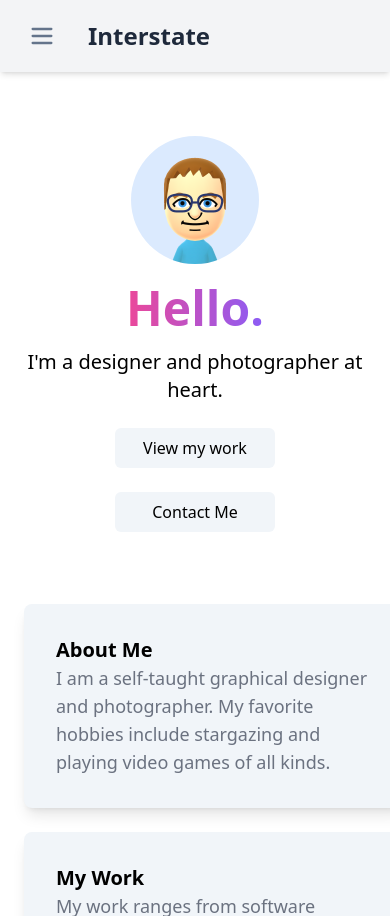
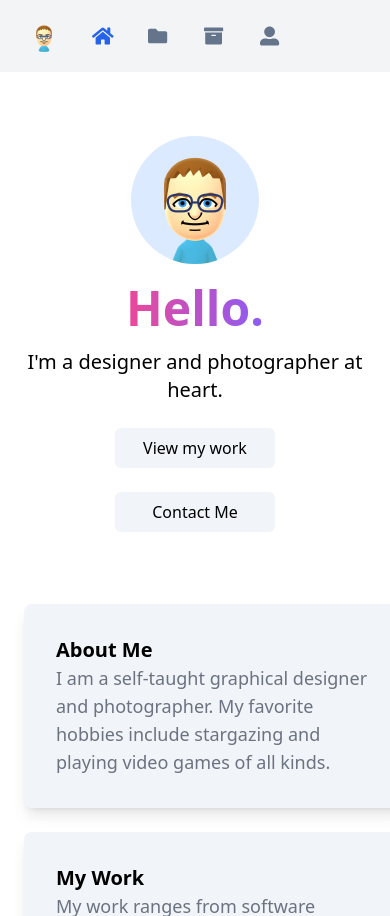
Before and after one commit to Korfi8267/Interstate, a Vue app: page / in a window 390 px wide. Built offline with nearby package versions, Linux system fonts and the light colour scheme.

Commit message:
add functional mobile navbar

```diff
--- a/src/components/NavHeader.vue
+++ b/src/components/NavHeader.vue
@@ -1,24 +1,92 @@
 <template>
-<nav class="bg-gray-100 dark:bg-slate-800 shadow-md sticky top-0">
+<nav class="bg-gray-100 dark:bg-slate-800 sticky top-0">
   <div class="max-w-7xl mx-auto px-2">
     <div class="justify-left items-center p-5 gap-8 flex flex-row">
-      <button type="button" class="sm:hidden items-center justify-center rounded-md transition ease-in-out delay-50 hover:scale-105 text-slate-500 hover:text-gray-900 dark:hover:text-blue-200 focus:outline-none focus:ring-2 focus:ring-inset focus:ring-white" aria-controls="mobile-menu" aria-expanded="false">
-        <span class="sr-only">Open Main Menu</span>
-        <svg class="block h-7 w-7" xmlns="http://www.w3.org/2000/svg" fill="none" viewBox="0 0 24 24" stroke-width="2" stroke="currentColor" aria-hidden="true">
-          <path stroke-linecap="round" stroke-linejoin="round" d="M4 6h16M4 12h16M4 18h16" />
-        </svg>
-        <svg class="hidden h-7 w-7" xmlns="http://www.w3.org/2000/svg" fill="none" viewBox="0 0 24 24" stroke-width="2" stroke="currentColor" aria-hidden="true">
-          <path stroke-linecap="round" stroke-linejoin="round" d="M6 18L18 6M6 6l12 12" />
-        </svg>
-      </button>
-      <img class="hidden sm:block rounded-full w-8 h-8" src="../assets/mii2.png" />
-      <a class="font-semibold text-2xl text-slate-800 dark:text-white">Interstate</a>
+      <img class="rounded-full w-8 h-8" src="../assets/mii2.png" />
+      <a class="hidden sm:block font-semibold text-2xl text-slate-800 dark:text-white">Interstate</a>
+
+        <!-- Mobile NavBar Buttons -->
+
+
+        <!-- Home -->
+        <button class="sm:hidden transition ease-in-out delay-50 hover:scale-105">
+          <!-- Inactive -->
+          <a v-show="$route.name!=='Home'" class="text-slate-500 hover:text-gray-900 dark:hover:text-blue-200"><router-link to="/">
+            <svg xmlns="http://www.w3.org/2000/svg" viewBox="0 0 640 512" class="w-6 h-6">
+              <path fill="currentColor" d="M280.37 148.26L96 300.11V464a16 16 0 0 0 16 16l112.06-.29a16 16 0 0 0 15.92-16V368a16 16 0 0 1 16-16h64a16 16 0 0 1 16 16v95.64a16 16 0 0 0 16 16.05L464 480a16 16 0 0 0 16-16V300L295.67 148.26a12.19 12.19 0 0 0-15.3 0zM571.6 251.47L488 182.56V44.05a12 12 0 0 0-12-12h-56a12 12 0 0 0-12 12v72.61L318.47 43a48 48 0 0 0-61 0L4.34 251.47a12 12 0 0 0-1.6 16.9l25.5 31A12 12 0 0 0 45.15 301l235.22-193.74a12.19 12.19 0 0 1 15.3 0L530.9 301a12 12 0 0 0 16.9-1.6l25.5-31a12 12 0 0 0-1.7-16.93z"/>
+            </svg>
+          </router-link></a>
+          <!-- Active -->
+          <a v-show="$route.name=='Home'" class="text-blue-600 dark:text-blue-400"><router-link to="/">
+            <svg xmlns="http://www.w3.org/2000/svg" viewBox="0 0 640 512" class="w-6 h-6">
+              <path fill="currentColor" d="M280.37 148.26L96 300.11V464a16 16 0 0 0 16 16l112.06-.29a16 16 0 0 0 15.92-16V368a16 16 0 0 1 16-16h64a16 16 0 0 1 16 16v95.64a16 16 0 0 0 16 16.05L464 480a16 16 0 0 0 16-16V300L295.67 148.26a12.19 12.19 0 0 0-15.3 0zM571.6 251.47L488 182.56V44.05a12 12 0 0 0-12-12h-56a12 12 0 0 0-12 12v72.61L318.47 43a48 48 0 0 0-61 0L4.34 251.47a12 12 0 0 0-1.6 16.9l25.5 31A12 12 0 0 0 45.15 301l235.22-193.74a12.19 12.19 0 0 1 15.3 0L530.9 301a12 12 0 0 0 16.9-1.6l25.5-31a12 12 0 0 0-1.7-16.93z"/>
+            </svg>
+          </router-link></a>
+        </button>
+
+        <!-- Portfolio -->
+        <button class="sm:hidden transition ease-in-out delay-50 hover:scale-105">
+          <!-- Inactive -->
+          <a v-show="$route.name!=='Portfolio'" class="text-slate-500 hover:text-gray-900 dark:hover:text-blue-200"><router-link to="/Portfolio">
+            <svg xmlns="http://www.w3.org/2000/svg" viewBox="0 0 640 512" class="w-6 h-6">
+              <path fill="currentColor" d="M464 128H272l-64-64H48C21.49 64 0 85.49 0 112v288c0 26.51 21.49 48 48 48h416c26.51 0 48-21.49 48-48V176c0-26.51-21.49-48-48-48z"></path>
+            </svg>
+          </router-link></a>
+          <!-- Active -->
+          <a v-show="$route.name=='Portfolio'" class="text-blue-600 dark:text-blue-400"><router-link to="/Portfolio">
+            <svg xmlns="http://www.w3.org/2000/svg" viewBox="0 0 640 512" class="w-6 h-6">
+              <path fill="currentColor" d="M464 128H272l-64-64H48C21.49 64 0 85.49 0 112v288c0 26.51 21.49 48 48 48h416c26.51 0 48-21.49 48-48V176c0-26.51-21.49-48-48-48z"></path>
+            </svg>
+          </router-link></a>
+        </button>
+
+        <!-- Packages -->
+        <button class="sm:hidden transition ease-in-out delay-50 hover:scale-105">
+          <!-- Inactive -->
+          <a v-show="$route.name!=='Packages'" class="text-slate-500 hover:text-gray-900 dark:hover:text-blue-200"><router-link to="/Packages">
+            <svg xmlns="http://www.w3.org/2000/svg" viewBox="0 0 640 512" class="w-6 h-6">
+              <path fill="currentColor" d="M32 448c0 17.7 14.3 32 32 32h384c17.7 0 32-14.3 32-32V160H32v288zm160-212c0-6.6 5.4-12 12-12h104c6.6 0 12 5.4 12 12v8c0 6.6-5.4 12-12 12H204c-6.6 0-12-5.4-12-12v-8zM480 32H32C14.3 32 0 46.3 0 64v48c0 8.8 7.2 16 16 16h480c8.8 0 16-7.2 16-16V64c0-17.7-14.3-32-32-32z"></path>
+            </svg>
+          </router-link></a>
+          <!-- Active -->
+          <a v-show="$route.name=='Packages'" class="text-blue-600 dark:text-blue-400"><router-link to="/Packages">
+            <svg xmlns="http://www.w3.org/2000/svg" viewBox="0 0 640 512" class="w-6 h-6">
+              <path fill="currentColor" d="M32 448c0 17.7 14.3 32 32 32h384c17.7 0 32-14.3 32-32V160H32v288zm160-212c0-6.6 5.4-12 12-12h104c6.6 0 12 5.4 12 12v8c0 6.6-5.4 12-12 12H204c-6.6 0-12-5.4-12-12v-8zM480 32H32C14.3 32 0 46.3 0 64v48c0 8.8 7.2 16 16 16h480c8.8 0 16-7.2 16-16V64c0-17.7-14.3-32-32-32z"></path>
+            </svg>
+          </router-link></a>
+        </button>
+
+        <!-- Contact -->
+        <button class="sm:hidden transition ease-in-out delay-50 hover:scale-105">
+          <!-- Inactive -->
+          <a v-show="$route.name!=='Contact'" class="text-slate-500 hover:text-gray-900 dark:hover:text-blue-200"><router-link to="/Contact">
+            <svg xmlns="http://www.w3.org/2000/svg" viewBox="0 0 640 512" class="w-6 h-6">
+              <path fill="currentColor" d="M256 288c79.5 0 144-64.5 144-144S335.5 0 256 0 112 64.5 112 144s64.5 144 144 144zm128 32h-55.1c-22.2 10.2-46.9 16-72.9 16s-50.6-5.8-72.9-16H128C57.3 320 0 377.3 0 448v16c0 26.5 21.5 48 48 48h416c26.5 0 48-21.5 48-48v-16c0-70.7-57.3-128-128-128z"/>
+            </svg>
+          </router-link></a>
+          <!-- Active -->
+          <a v-show="$route.name=='Contact'" class="text-blue-600 dark:text-blue-400"><router-link to="/Contact">
+            <svg xmlns="http://www.w3.org/2000/svg" viewBox="0 0 640 512" class="w-6 h-6">
+            <path fill="currentColor" d="M256 288c79.5 0 144-64.5 144-144S335.5 0 256 0 112 64.5 112 144s64.5 144 144 144zm128 32h-55.1c-22.2 10.2-46.9 16-72.9 16s-50.6-5.8-72.9-16H128C57.3 320 0 377.3 0 448v16c0 26.5 21.5 48 48 48h416c26.5 0 48-21.5 48-48v-16c0-70.7-57.3-128-128-128z"/>
+          </svg>
+          </router-link></a>
+        </button>
+
+    <!-- Desktop NavBar Buttons -->
+
+      <!-- Home -->
       <a v-show="$route.name!=='Home'" class="hidden sm:block transition ease-in-out delay-50 hover:scale-105 font-semibold text-slate-500 hover:text-gray-900 dark:hover:text-blue-200"><router-link to="/">Home</router-link></a>
         <a v-show="$route.name=='Home'" class="hidden sm:block transition ease-in-out delay-50 hover:scale-105 font-semibold text-blue-600 dark:text-blue-400"><router-link to="/">Home</router-link></a>
+
+      <!-- Portfolio -->
       <a v-show="$route.name!=='Portfolio'" class="hidden sm:block transition ease-in-out delay-50 hover:scale-105 font-medium text-slate-500 hover:text-gray-900 dark:hover:text-blue-200"><router-link to="/Portfolio">Portfolio</router-link></a>
         <a v-show="$route.name=='Portfolio'" class="hidden sm:block transition ease-in-out delay-50 hover:scale-105 font-medium text-blue-600 dark:text-blue-400"><router-link to="/Portfolio">Portfolio</router-link></a>
+
+      <!-- Packages -->
       <a v-show="$route.name!=='Packages'" class="hidden sm:block transition ease-in-out delay-50 hover:scale-105 font-medium text-slate-500 hover:text-gray-900 dark:hover:text-blue-200"><router-link to="/Packages">Packages</router-link></a>
         <a v-show="$route.name=='Packages'" class="hidden sm:block transition ease-in-out delay-50 hover:scale-105 font-medium text-blue-600 dark:text-blue-400"><router-link to="/Packages">Packages</router-link></a>
+
+      <!-- Contact -->
       <a v-show="$route.name!=='Contact'" class="hidden sm:block transition ease-in-out delay-50 hover:scale-105 font-medium text-slate-500 hover:text-gray-900 dark:hover:text-blue-200"><router-link to="/Contact">Contact</router-link></a>
         <a v-show="$route.name=='Contact'" class="hidden sm:block transition ease-in-out delay-50 hover:scale-105 font-medium text-blue-600 dark:text-blue-400"><router-link to="/Contact">Contact</router-link></a>
     </div>
```
